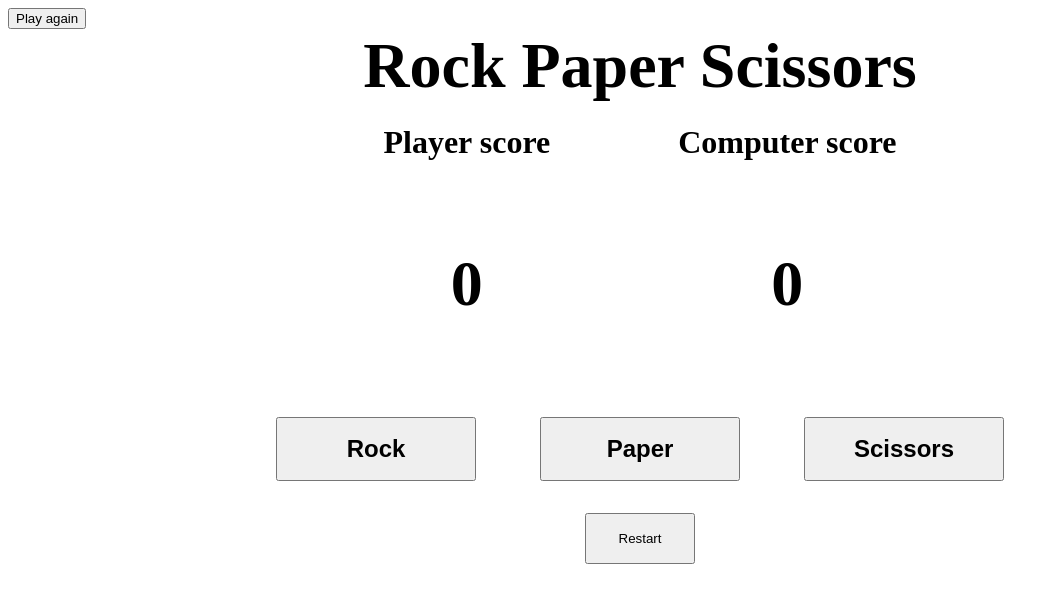
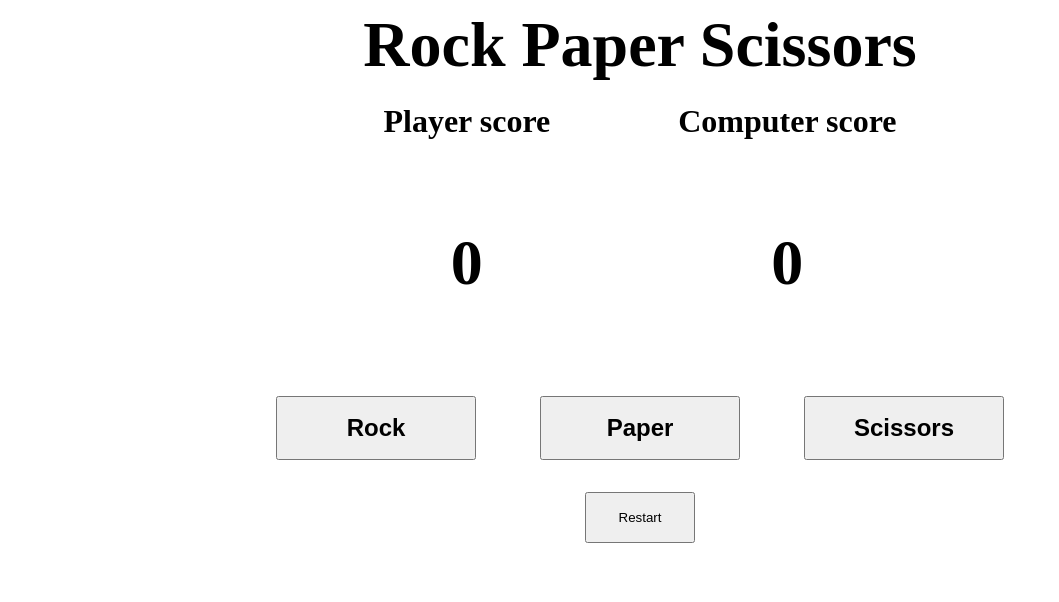
Before and after one commit to alexanderw885/odin-rock-paper-scissors, a plain HTML site: page index.html in a window 1280 px wide. Shown: the whole page, without its empty margins (0-1059 px from the left). Drawn offline with Linux system fonts and the light colour scheme.

Commit message:
removed old play again button

```diff
--- a/index.html
+++ b/index.html
@@ -8,10 +8,6 @@
     <script type="module" src="script.js"></script>
 </head>
 <body>
-    <button class="play">Play again</button>
-    <!-- <button class="testComp">getComputerGuess</button> -->
-    <!-- <button class="testGuess">getHumanGuess</button> -->
-
     <div class="final-results">Rock Paper Scissors</div>
 
     <div class="scores">
```
